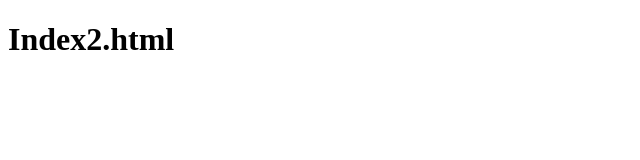
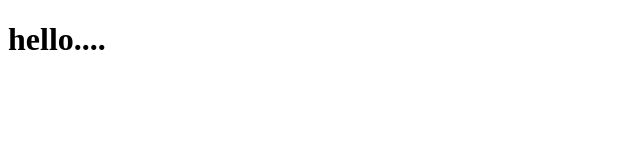
Before and after one commit to gitesh-purbia/angular-test, a website: page index2.html in a window 1280 px wide. Shown: the whole page, without its empty margins (0-640 px from the left). Drawn offline with Linux system fonts and the light colour scheme.

Commit message:
added new text

```diff
--- a/index2.html
+++ b/index2.html
@@ -5,6 +5,6 @@
 	<title>Document</title>
 </head>
 <body>
-	<h1>Index2.html</h1>
+	<h1>hello....</h1>
 </body>
 </html>
```
